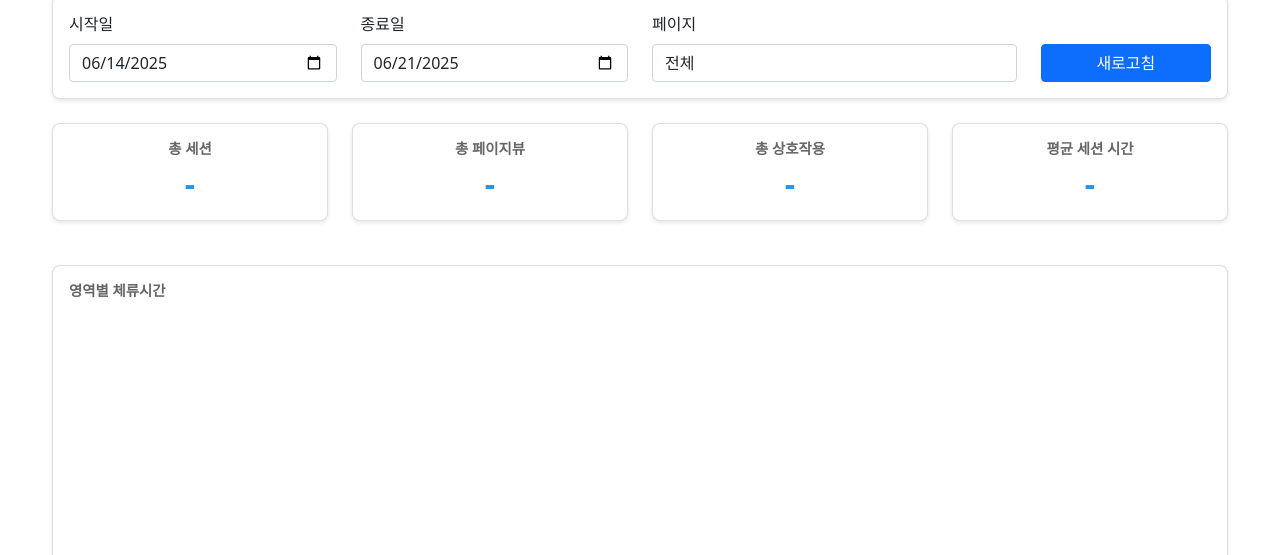
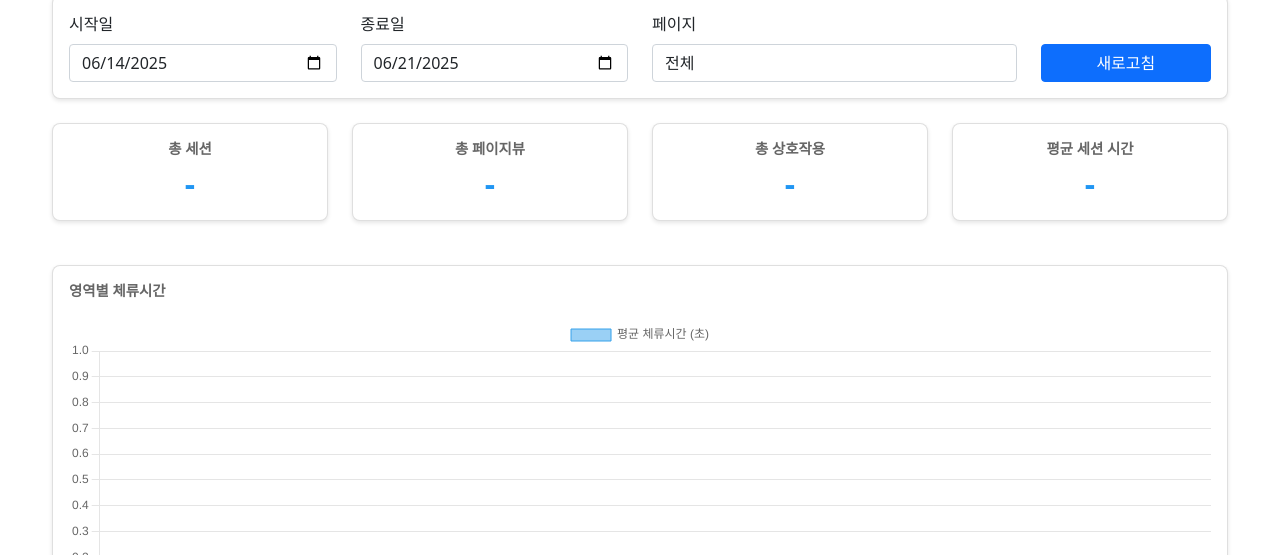
Before and after one commit to whwnddml/user-behavior-analytics, a website: page frontend/analytics-dashboard.html in a window 1280 px wide. Shown: the part 245-800 px from the top of the page. Drawn offline with nearby package versions, Linux system fonts and the light colour scheme.

Commit message:
fix: 차트 초기화 및 업데이트 로직 개선
- 차트 초기화 상태 확인 기능 추가 (ensureChartsInitialized)
- 차트 업데이트 전 유효성 검사 강화
- 에러 처리 및 복구 메커니즘 개선
- 코드 구조 최적화 및 중복 제거

```diff
--- a/frontend/analytics-dashboard.html
+++ b/frontend/analytics-dashboard.html
@@ -207,6 +207,16 @@
             timeChart: null
         };
 
+        // 차트 초기화 여부 확인
+        function ensureChartsInitialized() {
+            const chartIds = ['areaChart', 'deviceChart', 'browserChart', 'timeChart'];
+            const needsInitialization = chartIds.some(id => !charts[id]);
+
+            if (needsInitialization) {
+                initializeCharts();
+            }
+        }
+
         // 에러 표시
         function showError(message) {
             const errorDiv = document.getElementById('error-message');
@@ -345,6 +355,9 @@
         // 차트 업데이트
         function updateCharts(stats, deviceStats) {
             try {
+                // 차트 초기화 확인
+                ensureChartsInitialized();
+
                 // 데이터 유효성 검사
                 if (!stats) {
                     console.warn('통계 데이터가 없습니다.');
@@ -356,42 +369,42 @@
                     deviceStats = [];
                 }
 
+                // 모든 차트가 유효한지 확인
+                if (!charts.areaChart || !charts.deviceChart || !charts.browserChart || !charts.timeChart) {
+                    console.warn('일부 차트가 초기화되지 않았습니다. 차트를 다시 초기화합니다.');
+                    initializeCharts();
+                }
+
                 // 영역별 체류시간 차트 업데이트
                 const areaStats = Array.isArray(stats.areaStats) ? stats.areaStats : [];
-                if (areaStats.length > 0) {
+                if (charts.areaChart) {
                     charts.areaChart.data.labels = areaStats.map(stat => (stat && stat.area_name) || '알 수 없음');
                     charts.areaChart.data.datasets[0].data = areaStats.map(stat => (stat && stat.avg_time_spent) || 0);
-                    charts.areaChart.update();
-                } else {
-                    charts.areaChart.data.labels = [];
-                    charts.areaChart.data.datasets[0].data = [];
                     charts.areaChart.update();
                 }
 
                 // 디바이스별 통계 차트 업데이트
                 const deviceStatsArray = Array.isArray(deviceStats) ? deviceStats : [];
+                if (charts.deviceChart && charts.browserChart) {
                     if (deviceStatsArray.length > 0) {
                         const deviceData = {};
+                        const browserData = {};
+
                         deviceStatsArray.forEach(stat => {
                             if (stat) {
                                 const deviceType = stat.device_type || 'unknown';
+                                const browserName = stat.browser_name || 'unknown';
                                 deviceData[deviceType] = (deviceData[deviceType] || 0) + (stat.session_count || 0);
+                                browserData[browserName] = (browserData[browserName] || 0) + (stat.session_count || 0);
                             }
                         });
 
+                        // 디바이스 차트 업데이트
                         charts.deviceChart.data.labels = Object.keys(deviceData);
                         charts.deviceChart.data.datasets[0].data = Object.values(deviceData);
                         charts.deviceChart.update();
 
-                    // 브라우저별 통계 차트 업데이트
-                    const browserData = {};
-                    deviceStatsArray.forEach(stat => {
-                        if (stat) {
-                            const browserName = stat.browser_name || 'unknown';
-                            browserData[browserName] = (browserData[browserName] || 0) + (stat.session_count || 0);
-                        }
-                    });
-
+                        // 브라우저 차트 업데이트
                         charts.browserChart.data.labels = Object.keys(browserData);
                         charts.browserChart.data.datasets[0].data = Object.values(browserData);
                         charts.browserChart.update();
@@ -405,13 +418,14 @@
                         charts.browserChart.data.datasets[0].data = [];
                         charts.browserChart.update();
                     }
+                }
 
                 // 시간대별 활동 차트 업데이트
+                if (charts.timeChart) {
                     const hourlyStats = Array.isArray(stats.hourlyStats) ? stats.hourlyStats : [];
                     const hours = Array.from({length: 24}, (_, i) => i);
                     const hourlyData = new Array(24).fill(0);
 
-                if (hourlyStats.length > 0) {
                     hourlyStats.forEach(stat => {
                         if (stat) {
                             const hour = parseInt(stat.hour);
@@ -420,22 +434,22 @@
                             }
                         }
                     });
-                }
 
                     charts.timeChart.data.labels = hours.map(h => `${h}시`);
                     charts.timeChart.data.datasets[0].data = hourlyData;
                     charts.timeChart.update();
+                }
 
             } catch (error) {
                 console.error('차트 업데이트 중 오류 발생:', error);
                 showError('차트 업데이트 중 오류가 발생했습니다.');
 
-                // 에러 발생 시 모든 차트 초기화
-                Object.values(charts).forEach(chart => {
-                    chart.data.labels = [];
-                    chart.data.datasets[0].data = [];
-                    chart.update();
-                });
+                // 에러 발생 시 차트 재초기화 시도
+                try {
+                    initializeCharts();
+                } catch (initError) {
+                    console.error('차트 재초기화 실패:', initError);
+                }
             }
         }
 
@@ -483,6 +497,9 @@
         // 대시보드 데이터 로드
         async function loadDashboardData() {
             try {
+                // 차트 초기화 상태 확인
+                ensureChartsInitialized();
+
                 // 필터 값 가져오기
                 const dateFrom = document.getElementById('date-from').value;
                 const dateTo = document.getElementById('date-to').value;
```
Lines whose indentation alone changed are shown as unchanged.
